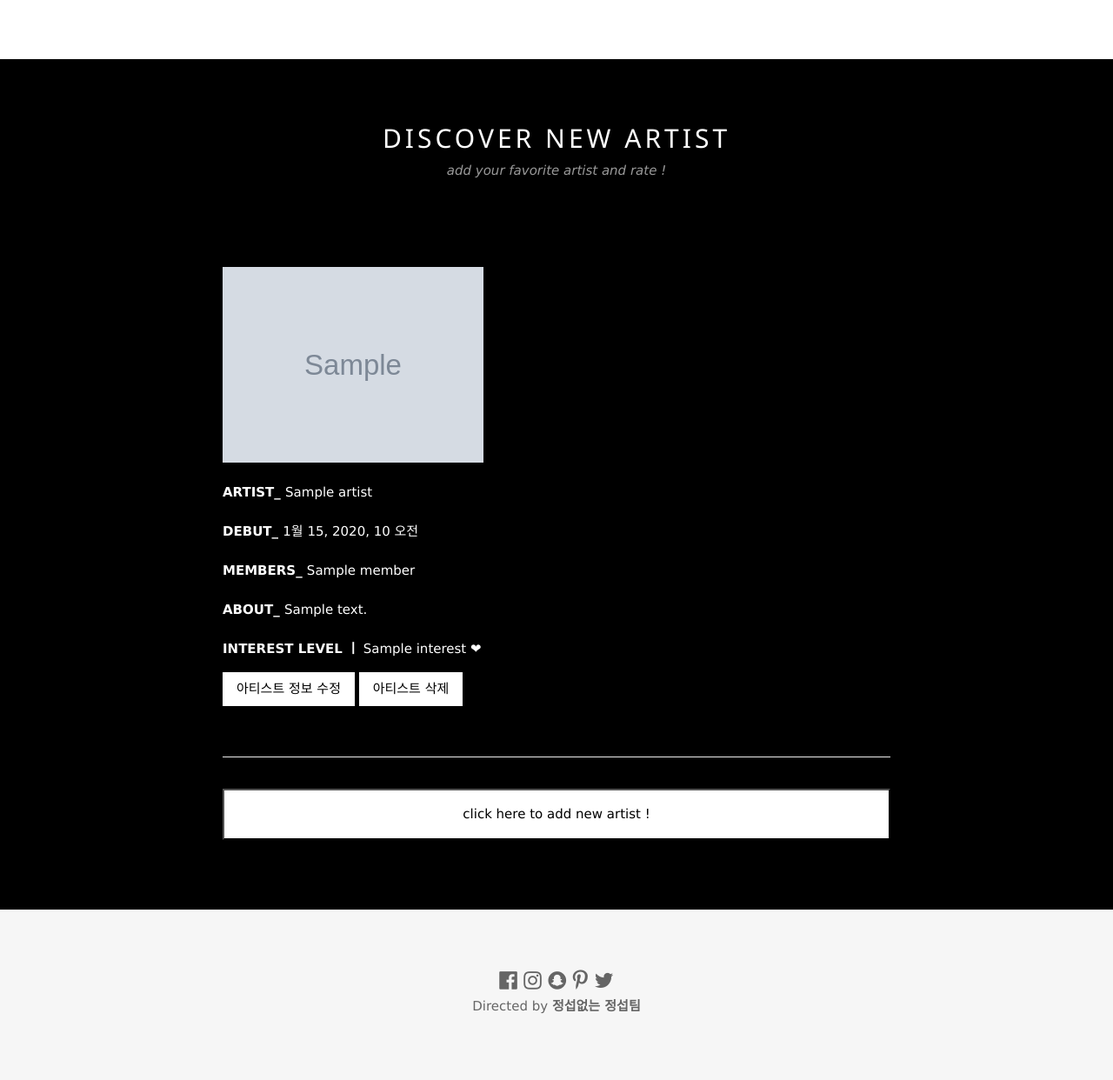
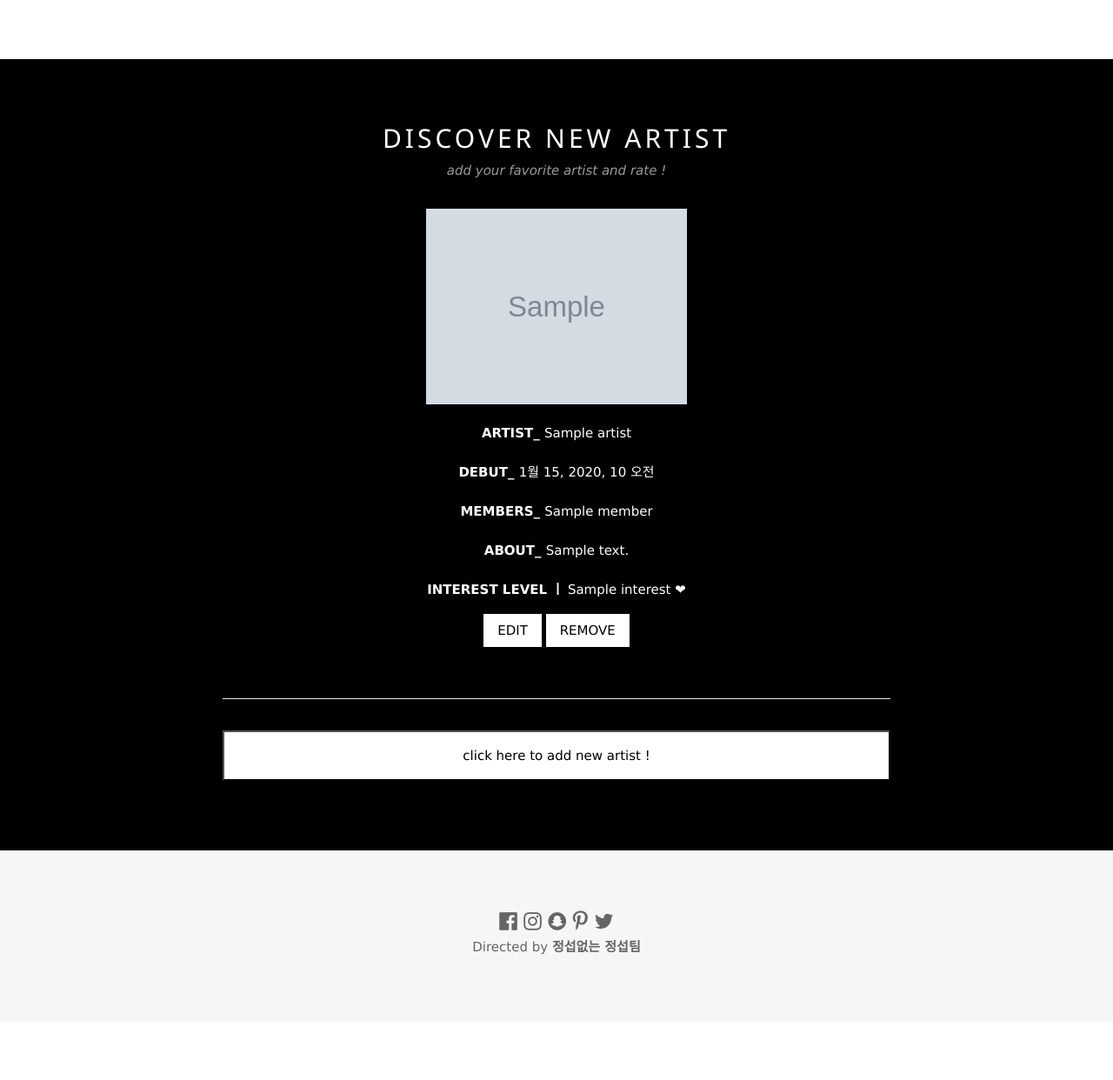
Before and after one commit to pcjs156/INDIE-CATOR, a Django app: template indiecator_app/templates/artist_main.html in a window 1280 px wide. Shown: the part 1226-2468 px from the top of the page at 87% size. After the commit the page ends 2324 px from the top, so only its background shows below. Run offline with Django 3.2, Linux system fonts and the light colour scheme; tables that the repository leaves empty hold one stand-in row (values such as "Sample post"); the template is opened without the code that fills it: values that come from a table or form of the project are taken from there, most other values are stand-ins (such as "Sample title", 1, 10 or a date in 2020); grey boxes marked "Sample" are stand-in pictures; some libraries are stand-ins or nearby versions.

Commit message:
artist_main 수정 : 버튼 / 가운데정렬

```diff
--- a/indiecator_app/static/css/artist_main.css
+++ b/indiecator_app/static/css/artist_main.css
@@ -21,3 +21,9 @@
   text-decoration: none;
   color: red;
 }
+
+.artist_btn {
+  width: 6rem;
+  padding: 0.1rem;
+  color: red;
+}
--- a/indiecator_app/templates/artist_main.html
+++ b/indiecator_app/templates/artist_main.html
@@ -39,10 +39,8 @@
             <h2 class="w3-wide w3-center">DISCOVER NEW ARTIST</h2>
             <p class="w3-opacity w3-center"><i>add your favorite artist and rate !</i></p><br>
 
-
-            <br><br><br>
             {% for artist in rest_artists %}
-            <span id="{{artist.id}}">
+            <div id="{{artist.id}}" style="text-align: center;">
                 <img src="{{ artist.profile_image.url }}" style="width: 300px;"><br><br>
                 <div><b>ARTIST_ </b> {{artist.name}}</div><br>
                 <div><b>DEBUT_ </b> {{artist.debut_date}}</div><br>
@@ -53,11 +51,12 @@
                 <div>
 
                     <a href="{% url 'artist_edit' artist.id%}"><button
-                            class="w3-button w3-white  w3-section w3-center">아티스트 정보 수정</button></a>
+                            class="w3-button w3-white  w3-section w3-center artist_btn">EDIT</button></a>
                     <a href="{% url 'artist_delete_confirm' artist.id%}"><button
-                            class="w3-button w3-white  w3-section w3-center">아티스트 삭제</button></a>
+                            class="w3-button w3-white  w3-section w3-center artist_btn">REMOVE</button></a>
                 </div>
                 </span>
+
                 <br>
                 <hr>
 
```
Lines whose indentation alone changed are shown as unchanged.
